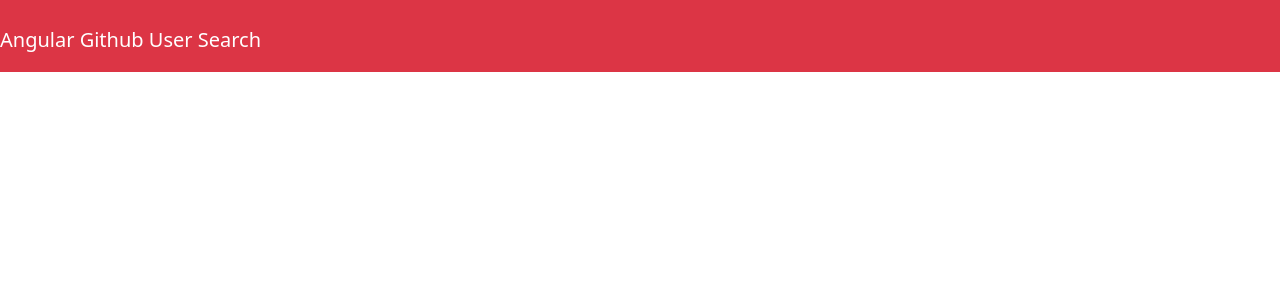
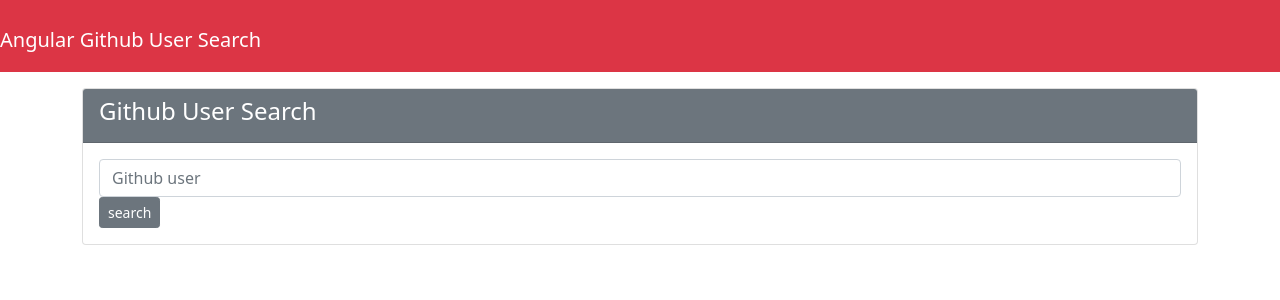
Before and after one commit to Binamin-hussein100/TOOL-GITHUB, an Angular app: page / in a window 1280 px wide. Shown: the top 300 px of the page. Built offline with nearby package versions, Linux system fonts and the light colour scheme.

Commit message:
added a form

```diff
--- a/src/app/github-app/github-app.component.html
+++ b/src/app/github-app/github-app.component.html
@@ -1,4 +1,4 @@
-<!-- <div class="container mt-3">
+<div class="container mt-3">
     <div class="row">
         <div class="col">
             <div class="card">
@@ -29,4 +29,4 @@
             <app-github-repo [githubRepos]="githubRepos"></app-github-repo>
         </div>
     </div>
-</div> -->
+</div>
```
